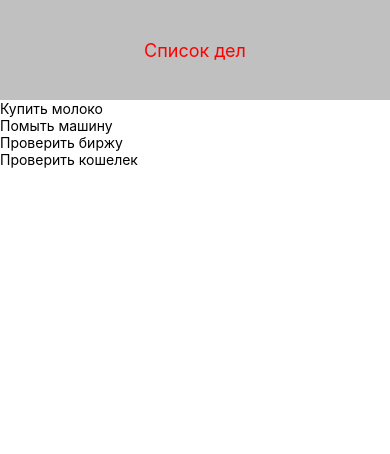
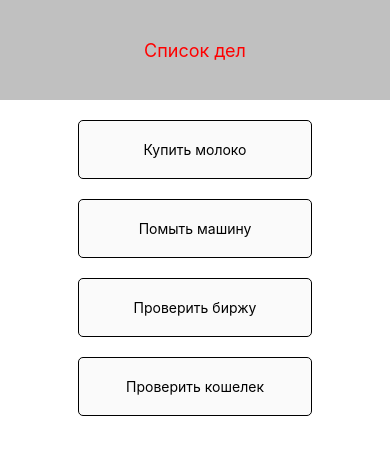
Before and after one commit to Artcode-x/todo-list-React-native, a React Native app: screen / in a window 390 px wide. Shown: the top 454 px of the page. Built offline with nearby package versions, Linux system fonts and the light colour scheme.

Commit message:
Стилизация отображаемого списка 1. Позиционирование по центру и прочее в ListItem

```diff
--- a/components/ListItem.js
+++ b/components/ListItem.js
@@ -9,4 +9,15 @@ export default function ListItem({ el }) {
   )
 }
 
-const styles = StyleSheet.create({})
+const styles = StyleSheet.create({
+  text: {
+    padding: 20,
+    textAlign: "center",
+    borderRadius: 5,
+    backgroundColor: "#fafafa",
+    borderWidth: 1,
+    marginTop: 20,
+    width: "60%",
+    marginLeft: "20%",
+  },
+})
```
